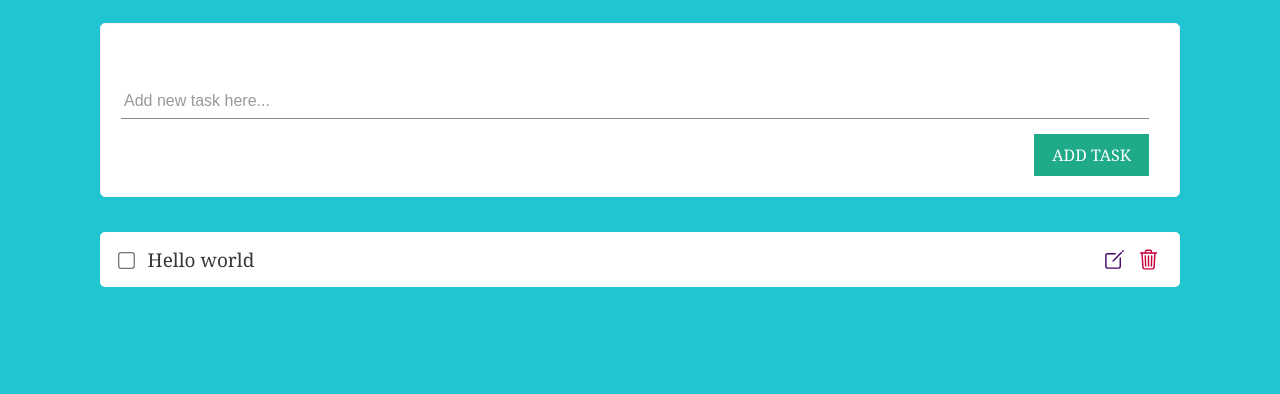
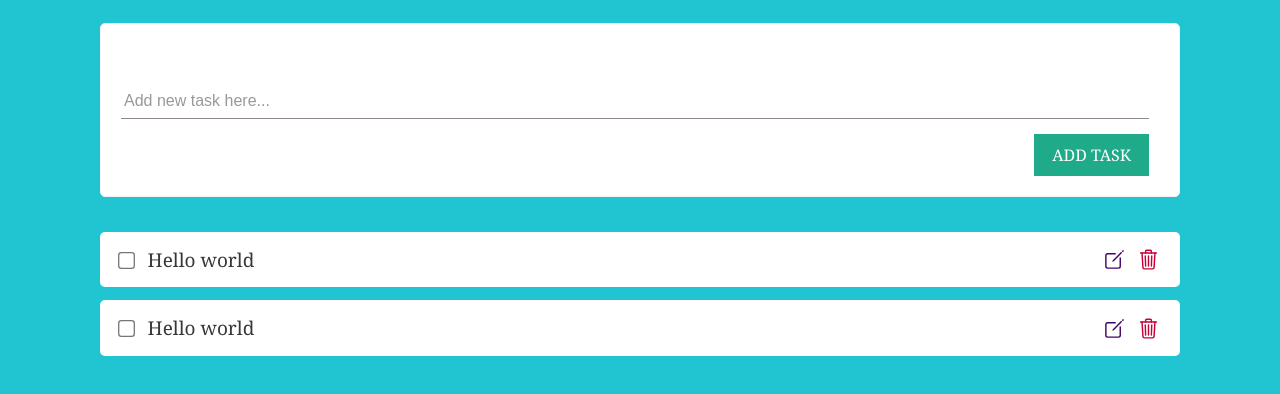
Before and after one commit to DanielMakokha/Tasklist, a plain HTML site: page index.html in a window 1280 px wide. Shown: the part 90-484 px from the top of the page. Drawn offline with nearby package versions, Linux system fonts and the light colour scheme.

Commit message:
added the task ls and ui files

```diff
--- a/index.html
+++ b/index.html
@@ -4,7 +4,7 @@
     <meta charset="UTF-8" />
     <meta name="viewport" content="width=device-width, initial-scale=1.0" />
     <link rel="stylesheet" href="./index.css" />
-    <title>Task List | Programming With Ariyan</title>
+    <title>Task List | Programming With Daniel</title>
   </head>
   <body>
     <div class="tasklist">
@@ -44,6 +44,18 @@
               <ion-icon class="task__op_delete" name="trash-outline"></ion-icon>
             </div>
           </div>
+
+          <div class="task" data-createdat="12/12/2022, 6:59:55 PM">
+            <div class="task__details">
+              <input type="checkbox" class="task-check" />
+              <label class="task-title">Hello world</label>
+            </div>
+
+            <div class="task__op">
+              <ion-icon class="task__op_edit" name="create-outline"></ion-icon>
+              <ion-icon class="task__op_delete" name="trash-outline"></ion-icon>
+            </div>
+          </div>
         </div>
       </div>
     </div>
--- a/index.js
+++ b/index.js
@@ -1 +1,4 @@
-// I wish you good luck and happy coding 🥰🤠🥳🥳💯💯
+document.querySelector('.AddTaskBtn').addEventListener('click', e => {
+    const taskTitle=document.querySelector('#newtaskID').value;
+    console.log(taskTitle);
+});
```
